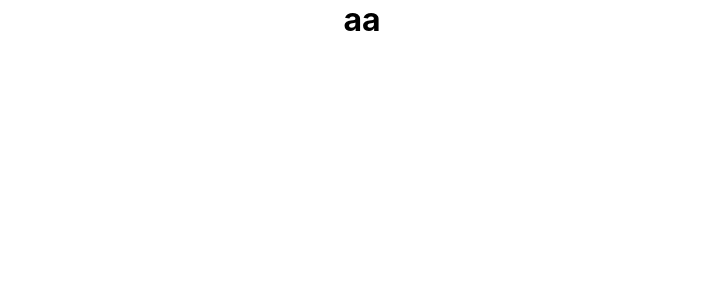
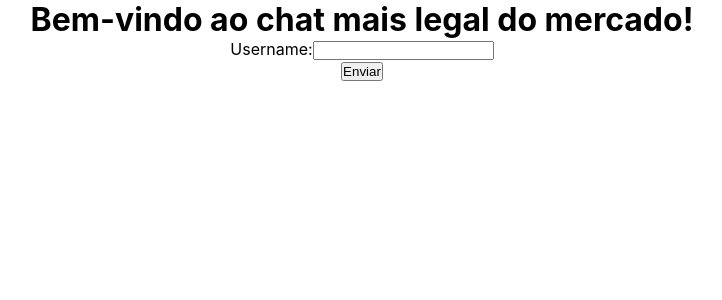
Before and after one commit to LeonardsonCC/Chatapp-Client, a React (Create React App) app: page / in a window 1280 px wide. Shown: the top 300 px of the page, without its empty margins (278-1000 px from the left). Built offline with nearby package versions, Linux system fonts and the light colour scheme; no server answers.

Commit message:
pushing things

```diff
--- a/package.json
+++ b/package.json
@@ -7,9 +7,11 @@
     "@types/node": "12.11.5",
     "@types/react": "16.9.9",
     "@types/react-dom": "16.9.2",
+    "@types/socket.io-client": "^1.4.32",
     "react": "^16.11.0",
     "react-dom": "^16.11.0",
     "react-scripts": "3.2.0",
+    "socket.io-client": "^2.3.0",
     "typescript": "3.6.4"
   },
   "scripts": {
--- a/src/pages/App/App.tsx
+++ b/src/pages/App/App.tsx
@@ -1,14 +1,51 @@
-import React from 'react';
+import React, { FormEvent } from 'react';
 import './App.css';
 
-const App: React.FC = () => {
+import socket from '../../services/socket';
 
+class App extends React.Component {
+  state = {
+    value: ''
+  };
 
-  return (
-    <div className="App">
-      <h1>aa</h1>
-    </div>
-  );
+  inputChanged = (e: FormEvent<HTMLInputElement>) => {
+    this.setState({
+      value: e.currentTarget.value
+    })
+  }
+
+  buttonClicked = () => {
+    const username = this.state.value;
+    if (username.trim() === '') {
+      console.log('Username vazio!');
+    }
+    else {
+      socket.emit('register username', this.state.value);
+      console.log('enviado!');
+    }
+  }
+
+  render() {
+    return (
+      <div className="App">
+        <h1>Bem-vindo ao chat mais legal do mercado!</h1>
+        <div className="panel">
+          <div className="input-form">
+            <label htmlFor="username">
+              Username:
+            </label>
+            <input
+              onChange={e => this.inputChanged(e)}
+              value={this.state.value}
+              type="text"
+              id="username"
+            />
+          </div>
+          <button onClick={this.buttonClicked}>Enviar</button>
+        </div>
+      </div>
+    );
+  }
 }
 
 export default App;
--- /dev/null
+++ b/src/services/socket.ts
@@ -0,0 +1,5 @@
+import socketIoClient from 'socket.io-client';
+
+const host = 'localhost:3001';
+
+export default socketIoClient(host) as SocketIOClient.Socket;
```
